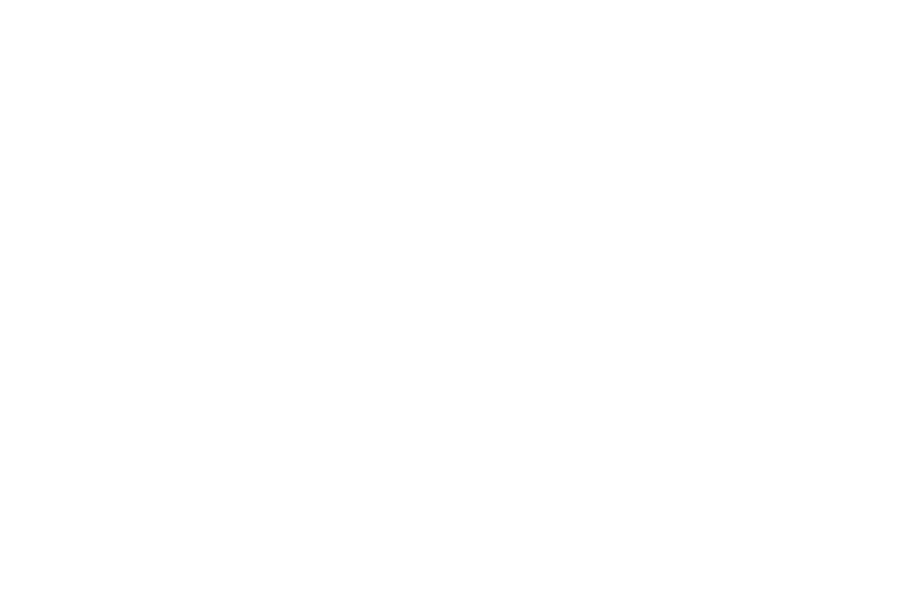
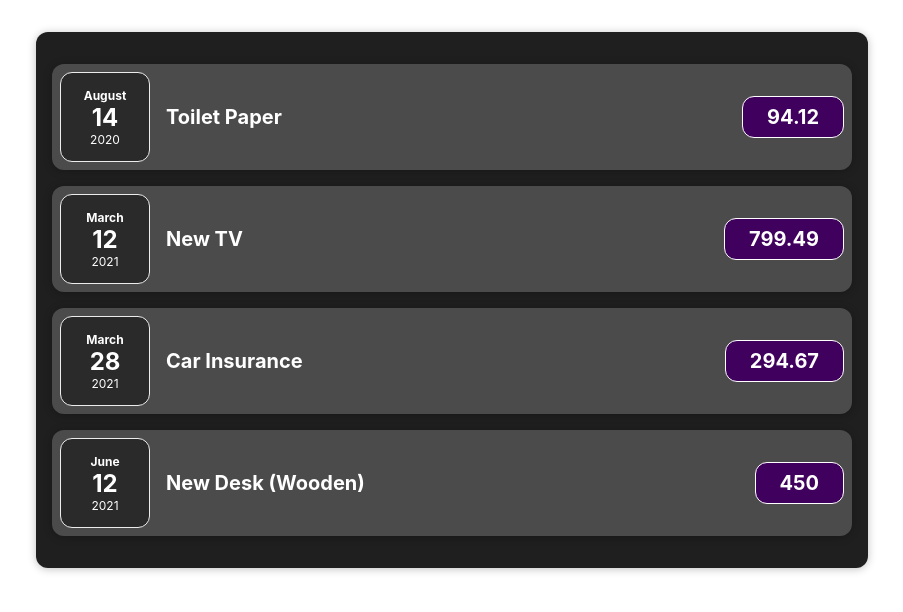
Before and after one commit to iamtehmooramjad/learnReact, a React (Create React App) app: page / in a window 1280 px wide. Shown: the top 612 px of the page, without its empty margins (188-1091 px from the left). Built offline with nearby package versions, Linux system fonts and the light colour scheme.

Commit message:
expense component added

```diff
--- a/src/App.js
+++ b/src/App.js
@@ -1,9 +1,10 @@
+import Expenses from "./components/expenses/Expenses";
 
-function App() {
+
+const App = () => {
     return (
         <div className="App">
-
-
+            <Expenses/>
         </div>
     );
 }
--- /dev/null
+++ b/src/components/expenses/ExpenseDate.css
@@ -0,0 +1,26 @@
+.expense-date {
+    display: flex;
+    flex-direction: column;
+    width: 5.5rem;
+    height: 5.5rem;
+    border: 1px solid #ececec;
+    background-color: #2a2a2a;
+    color: white;
+    border-radius: 12px;
+    align-items: center;
+    justify-content: center;
+}
+
+.expense-date__month {
+    font-size: 0.75rem;
+    font-weight: bold;
+}
+
+.expense-date__year {
+    font-size: 0.75rem;
+}
+
+.expense-date__day {
+    font-size: 1.5rem;
+    font-weight: bold;
+}
--- /dev/null
+++ b/src/components/expenses/ExpenseDate.js
@@ -0,0 +1,18 @@
+import React from 'react';
+import "./ExpenseDate.css";
+
+const ExpenseDate = (props) => {
+    const month = props.date.toLocaleString('en-US',{month:'long'})
+    const day = props.date.toLocaleString('en-US',{day:'2-digit'})
+    const year = props.date.getFullYear()
+
+    return (
+        <div className={"expense-date"}>
+            <div className={"expense-date__month"}>{month}</div>
+            <div className={"expense-date__day"}>{day}</div>
+            <div className={"expense-date__year"}>{year}</div>
+        </div>
+    );
+};
+
+export default ExpenseDate;
--- /dev/null
+++ b/src/components/expenses/ExpenseItem.css
@@ -0,0 +1,54 @@
+.expense-item {
+    display: flex;
+    justify-content: space-between;
+    align-items: center;
+    padding: 0.5rem;
+    margin: 1rem 0;
+    background-color: #4b4b4b;
+}
+
+.expense-item__description {
+    display: flex;
+    flex-direction: column;
+    gap: 1rem;
+    align-items: flex-end;
+    flex-flow: column-reverse;
+    justify-content: flex-start;
+    flex: 1;
+}
+
+.expense-item h2 {
+    color: #3a3a3a;
+    font-size: 1rem;
+    flex: 1;
+    margin: 0 1rem;
+    color: white;
+}
+
+.expense-item__price {
+    font-size: 1rem;
+    font-weight: bold;
+    color: white;
+    background-color: #40005d;
+    border: 1px solid white;
+    padding: 0.5rem;
+    border-radius: 12px;
+}
+
+@media (min-width: 580px) {
+    .expense-item__description {
+        flex-direction: row;
+        align-items: center;
+        justify-content: flex-start;
+        flex: 1;
+    }
+
+    .expense-item__description h2 {
+        font-size: 1.25rem;
+    }
+
+    .expense-item__price {
+        font-size: 1.25rem;
+        padding: 0.5rem 1.5rem;
+    }
+}
--- /dev/null
+++ b/src/components/expenses/ExpenseItem.js
@@ -0,0 +1,20 @@
+import React from 'react';
+import './ExpenseItem.css'
+import ExpenseDate from "./ExpenseDate";
+import Card from "../ui/Card";
+
+const ExpenseItem = (props) => {
+
+    return (
+        <Card className={"expense-item"}>
+            <ExpenseDate date={props.item.date} />
+
+            <div className={"expense-item__description"}>
+                <h2>{props.item.title}</h2>
+                <div className={"expense-item__price"}>{props.item.amount}</div>
+            </div>
+        </Card>
+    );
+};
+
+export default ExpenseItem;
--- /dev/null
+++ b/src/components/expenses/Expenses.css
@@ -0,0 +1,8 @@
+.expenses{
+    padding: 1rem;
+    background-color: rgb(31,31,31);
+    margin: 2rem auto;
+    width: 50rem;
+    max-width: 95%;
+
+}
--- /dev/null
+++ b/src/components/expenses/Expenses.js
@@ -0,0 +1,17 @@
+import React from 'react';
+import {expenses} from "../../data";
+import ExpenseItem from "./ExpenseItem";
+import "./Expenses.css"
+import Card from "../ui/Card";
+
+const Expenses = () => {
+    return (
+        <Card className={"expenses"}>
+            {expenses.map((item) => (
+                <ExpenseItem item={item} key={item.id}/>
+            ))}
+        </Card>
+    );
+};
+
+export default Expenses;
--- /dev/null
+++ b/src/components/ui/Card.css
@@ -0,0 +1,4 @@
+.card{
+    border-radius: 12px;
+    box-shadow: 0 1px 8px rgba(0,0,0,0.25);
+}
--- /dev/null
+++ b/src/components/ui/Card.js
@@ -0,0 +1,17 @@
+import React from 'react';
+import "./Card.css"
+
+/***
+ * 1. Custom components by default do not wrap children, so to wrap children in custom component, add {props.children} to wrapper.
+ * 2. To apply styles where custom component is imported. add classes to the custom component
+ * */
+const Card = (props) => {
+    const classes = 'card '+ props.className
+    return (
+        <div className={classes}>
+            {props.children}
+        </div>
+    );
+};
+
+export default Card;
--- /dev/null
+++ b/src/data.js
@@ -0,0 +1,21 @@
+export const expenses = [
+    {
+        id: 'e1',
+        title: 'Toilet Paper',
+        amount: 94.12,
+        date: new Date(2020, 7, 14),
+    },
+    { id: 'e2', title: 'New TV', amount: 799.49, date: new Date(2021, 2, 12) },
+    {
+        id: 'e3',
+        title: 'Car Insurance',
+        amount: 294.67,
+        date: new Date(2021, 2, 28),
+    },
+    {
+        id: 'e4',
+        title: 'New Desk (Wooden)',
+        amount: 450,
+        date: new Date(2021, 5, 12),
+    },
+];
```
